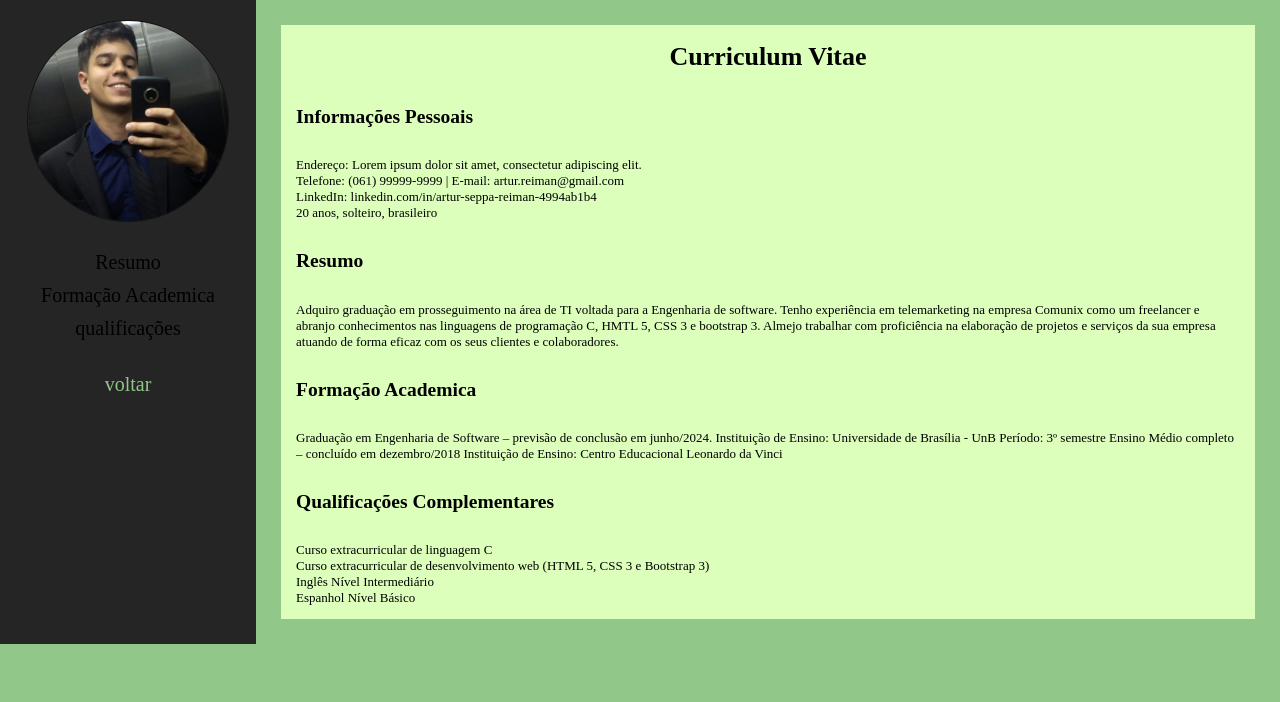
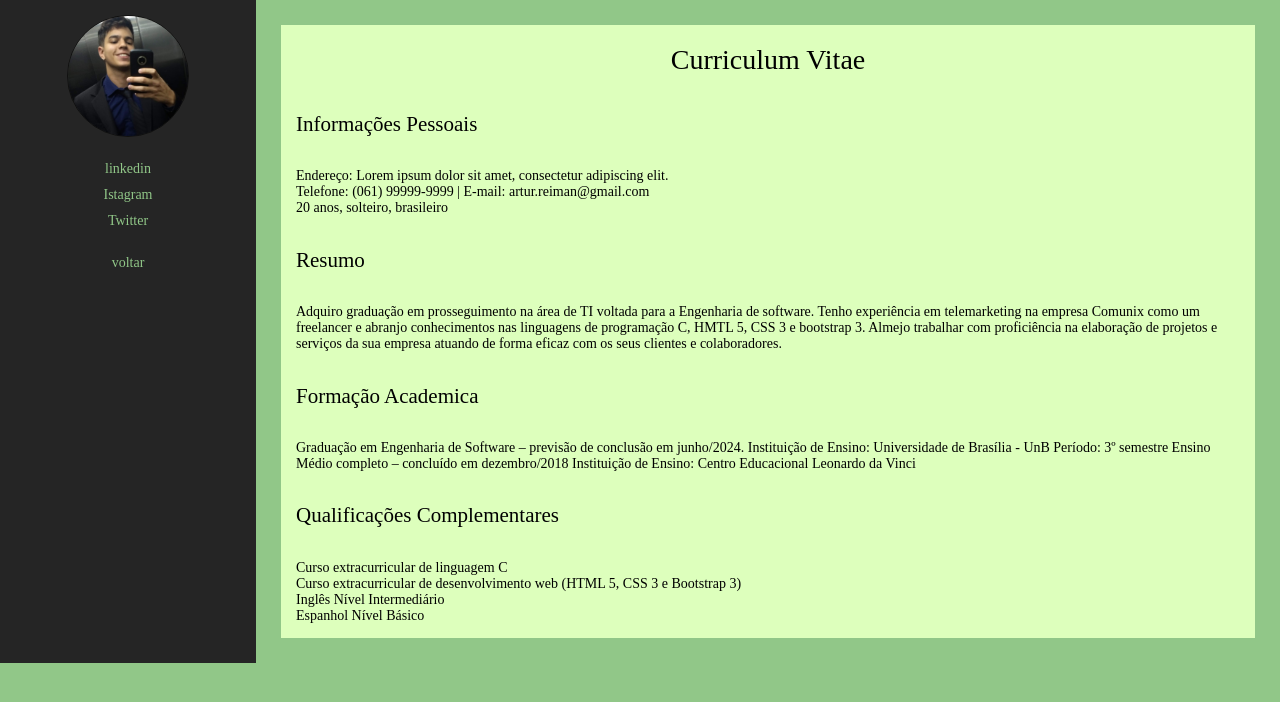
Before and after one commit to artur-seppa/curriculo, a React (Create React App) app: page /Curriculo in a window 1280 px wide. Shown: the top 702 px of the page. Built offline with nearby package versions, Linux system fonts and the light colour scheme; a web font is replaced by a local one.

Commit message:
first commit

```diff
--- a/src/components/Corpo/Corpo.css
+++ b/src/components/Corpo/Corpo.css
@@ -8,12 +8,18 @@
     align-items:center;
     width: 75%;
 
+
 }
 
 h1{
     display: flex;
     align-self: center;
     justify-self: flex-start;
+
+}
+
+h1 ,h2, p{
+    font-weight: 500;
 }
 
 .conteudo-corpo{
@@ -26,9 +32,10 @@ h1{
     margin: 25px;
     padding: 0px 15px;
 
+
 }
 
-@media (min-width:427px){
+@media (min-width:600px){
     .corpo-estrutura{
         height: 100%;
         width: 100%;
@@ -36,12 +43,12 @@ h1{
 
     .conteudo-corpo{
         height: 100%;
-        font-size: 13px;
+        font-size: 14px;
     }
 
 }
 
-@media (max-width:426px){
+@media (max-width:600px){
     .corpo-estrutura{
         width: 100%;
         height: 100%;
@@ -51,7 +58,12 @@ h1{
         flex-wrap: nowrap;
     }
 
+    h1 ,h2{
+        font-weight: 550;
+    }
+
+
     .conteudo-corpo{
-        font-size: 16px;
+        font-size: 13px;
     }
 }
--- a/src/components/Corpo/Corpo.js
+++ b/src/components/Corpo/Corpo.js
@@ -11,7 +11,6 @@ const Corpo = () => {
                 <p>
                 Endereço: Lorem ipsum dolor sit amet, consectetur adipiscing elit. <br></br>
                 Telefone: (061) 99999-9999 | E-mail: artur.reiman@gmail.com <br></br>
-                LinkedIn: linkedin.com/in/artur-seppa-reiman-4994ab1b4 <br></br>
                 20 anos, solteiro, brasileiro
                 </p>
 
--- a/src/components/Profile/Profile.css
+++ b/src/components/Profile/Profile.css
@@ -48,12 +48,11 @@ a:active{
 a{
     text-decoration: none;
     margin: 5px;
-
 }
 
 /*=========================*/
 
-@media (max-width: 426px){
+@media (max-width: 600px){
     .estrutura-profile{
         width: 100%;
         flex-direction: row;
@@ -76,10 +75,12 @@ a{
     }
 }
 
-@media screen and (min-width: 427px) and (max-width: 1024px){
+
+
+@media (min-width: 600px) {
     img{
-        width: 100px;
-        height: 100px;
+        width: 120px;
+        height: 120px;
         margin: 15px;
     }
 
--- a/src/components/Profile/Profile.js
+++ b/src/components/Profile/Profile.js
@@ -10,9 +10,10 @@ const Profile = () => {
             </picture>
 
             <nav className='links'>
-                <a onMouseEnter={() => this.setState({ showSomething: true })}>Resumo</a>
-                <a onMouseEnter={() => this.setState({ showSomething: true })}>Formação Academica</a>
-                <a onMouseEnter={() => this.setState({ showSomething: true })}>qualificações</a>
+
+                <a href="linkedin.com/in/artur-seppa-reiman-4994ab1b4">linkedin</a>
+                <a href="https://www.instagram.com/_seppa/">Istagram</a>
+                <a href="https://twitter.com/_seppa?lang=pt">Twitter</a>
                 <br></br>
                 <Link to={'/'}>voltar</Link>
 
--- a/src/pages/Main/main.css
+++ b/src/pages/Main/main.css
@@ -5,8 +5,11 @@
 
 .estrutura{
     background-color: white;
-    border-radius: 13px;
     box-shadow: 0px 4px 4px 0px;
+}
+
+.titulo{
+    font-weight: 200;
 }
 
 .botao{
@@ -16,6 +19,8 @@
     border-radius: 8px;
     padding: 0px 4%;
     margin-left: 100px;
+
+    font-weight: 400;
 }
 
 @media (max-width: 600px){
--- a/src/pages/Main/main.js
+++ b/src/pages/Main/main.js
@@ -5,8 +5,8 @@ import '../../pages/Main/main.css'
 function Main() {
     return (
         <div className='estrutura'>
-            <h2>Seja Bem-Vindo!</h2>
-            <p>Para acessar o meu curriculo clique no botão abaixo</p>
+            <h2 className='titulo'>Seja Bem-Vindo!</h2>
+            <p className='titulo'>Para acessar o meu curriculo clique no botão abaixo</p>
 
             <p className='container'>
             <Link to={'/Curriculo'} className='botao'>visualizar</Link>
```
